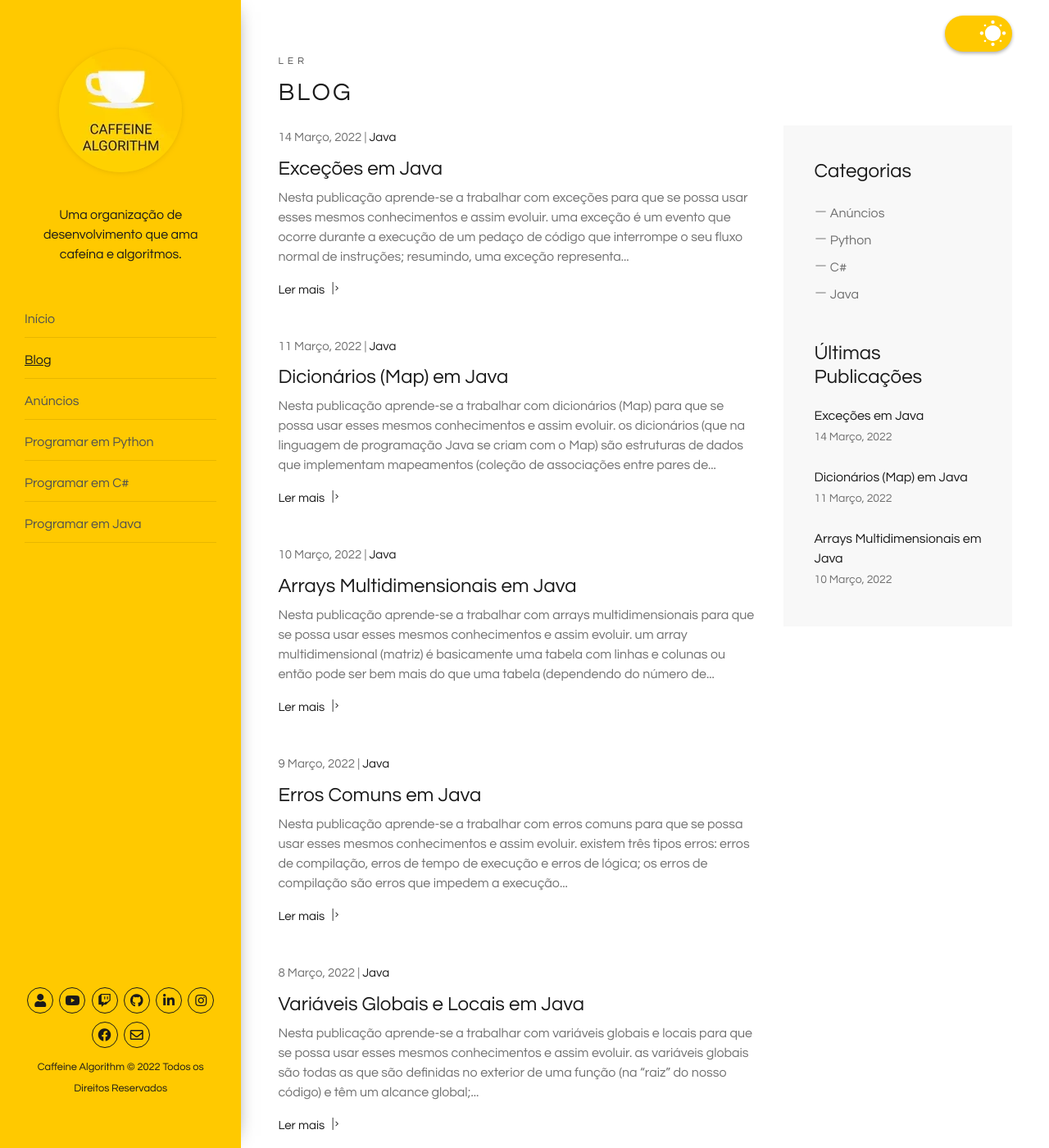
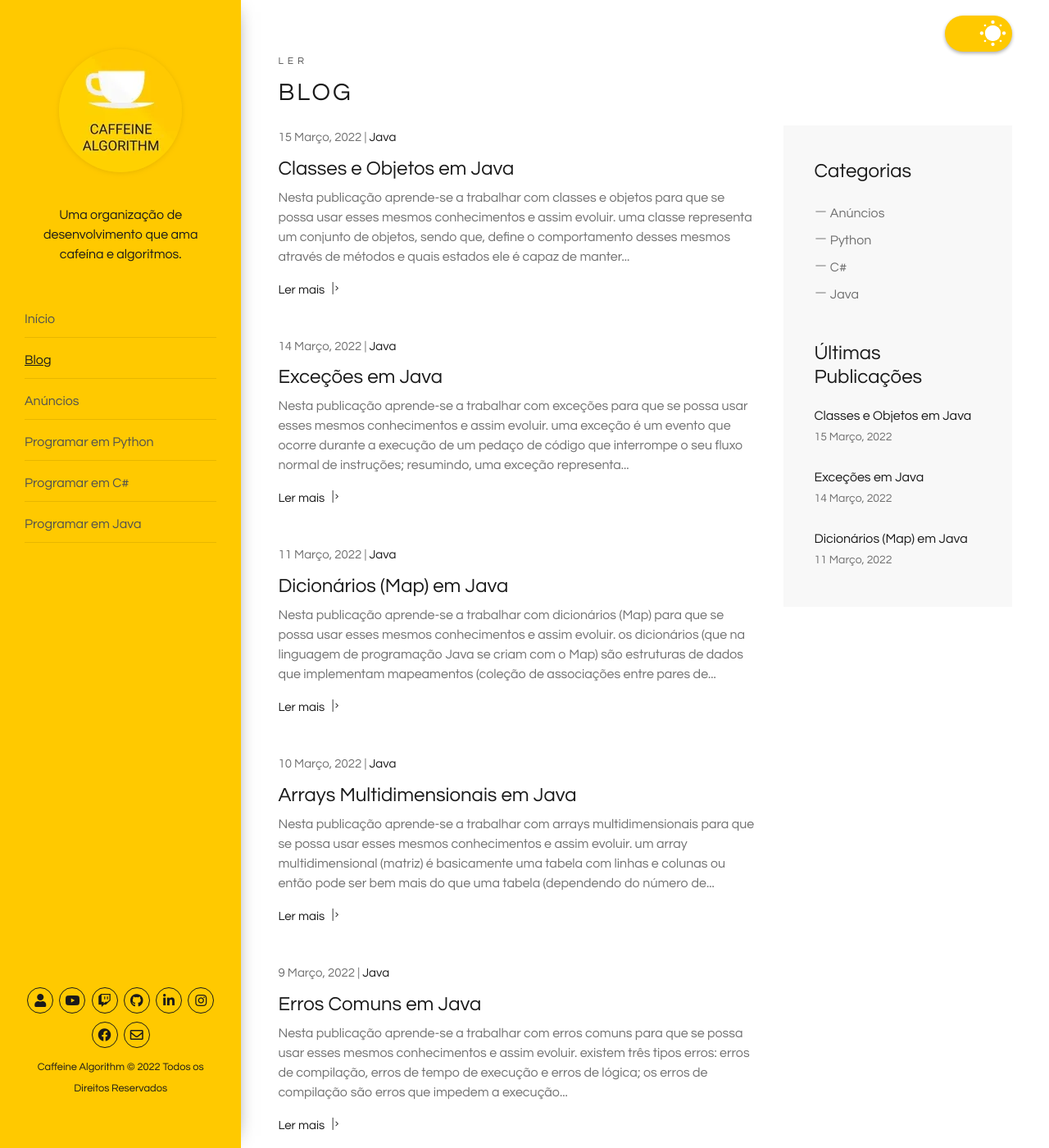
Before and after one commit to caffeinealgorithm/caffeinealgorithm.github.io, a Jekyll site: the page built from blog/index.html, in a window 1280 px wide and 1400 px high. Shown: the whole window at 82% size. Built offline with Jekyll 4.4.1, drawn with Linux system fonts in a browser that asks for light colours; the list of posts is cut into pages by our own code; some of the changed text lies outside the part shown.

Commit message:
Add 28º episode of the Java programming series

````diff
--- /dev/null
+++ b/_posts/2022-03-15-classes-e-objetos-em-java.md
@@ -0,0 +1,60 @@
+---
+layout: post
+excerpt: Blog
+title: 'Classes e Objetos em Java'
+description: 'Descobre como se trabalha com classes e objetos na linguagem de programação Java. Obtém respostas às tuas dúvidas com a teoria e os exemplos apresentados.'
+keywords: 'java, classes e objetos, classes, objetos, classe, objeto, publicação'
+date: 2022-03-15
+categories: [Java]
+---
+
+Nesta publicação aprende-se a trabalhar com classes e objetos para que se possa usar esses mesmos conhecimentos e assim evoluir.
+
+- uma classe representa um conjunto de objetos, sendo que, define o comportamento desses mesmos através de métodos e quais estados ele é capaz de manter através dos seus atributos;
+- um objeto é uma instância de uma classe e é capaz de armazenar estados através dos seus atributos e de reagir a mensagens enviadas para ele;
+- o var é um tipo de variável implícito e esse mesmo tipo é determinado consoante o conteúdo da varíavel (existe a necessidade de a variável ser inicializada para se usar o var e não se pode alterar o seu tipo após essa mesma inicialização).
+
+```java
+package com.caffeinealgorithm.programaremjava;
+
+public class Main {
+  public static void main(String[] args) {
+    var inimigo1 = new ClassesEObjetos();
+    var inimigo2 = new ClassesEObjetos();
+
+    inimigo1.ataque(); // Eu fui atacado e perdi uma vida.
+    inimigo1.ataque(); // Eu fui atacado e perdi uma vida.
+    inimigo1.ataque(); // Eu fui atacado e perdi uma vida.
+    inimigo1.verificarVida(); // Eu ainda estou em combate e tenho 2 vidas.
+    inimigo2.verificarVida(); // Eu ainda estou em combate e tenho 5 vidas.
+  }
+}
+```
+
+```java
+package com.caffeinealgorithm.programaremjava;
+
+public class ClassesEObjetos {
+  int vidas = 5;
+
+  public void ataque() {
+    System.out.println("Eu fui atacado e perdi uma vida.");
+    vidas -= 1;
+  }
+
+  public void verificarVida() {
+    if (vidas <= 0)
+      System.out.println("Eu estou morto porque não tenho mais vidas.");
+    else
+      System.out.printf("Eu ainda estou em combate e tenho %d vidas.\n", vidas);
+  }
+}
+```
+
+<div class="video-container">
+  <iframe src="https://www.youtube.com/embed/ktbsyAHPBv0" frameborder="0" allowfullscreen></iframe>
+</div>
+
+Não te esqueças de [assistir ao vídeo](https://youtu.be/ktbsyAHPBv0){:target="\_blank"} e podes sempre ler esta publicação [em inglês](https://nelsonsilvadev.com/blog/20220315/classes-and-objects-in-java/){:target="\_blank"}.
+
+### _Happy coding!_
--- a/index.html
+++ b/index.html
@@ -76,7 +76,7 @@ keywords: organização, desenvolvimento, cafeína, algoritmos, publicações, v
       </div>
 
       <div class="row">
-        {% for video in site.java %} {% if video.id == "/java/27" %}
+        {% for video in site.java %} {% if video.id == "/java/28" %}
         <div class="col-xs-12 col-sm-3 col-sm-6 col-lg-6 col-xl-3">
           <a
             href="https://www.youtube.com/embed/{{ video.custom_id }}"
````
Also changed, not shown: _java/28.md (added, +5 -0 lines), assets/img/playlists/java/28.png (added), assets/img/playlists/java/28.webp (added).
